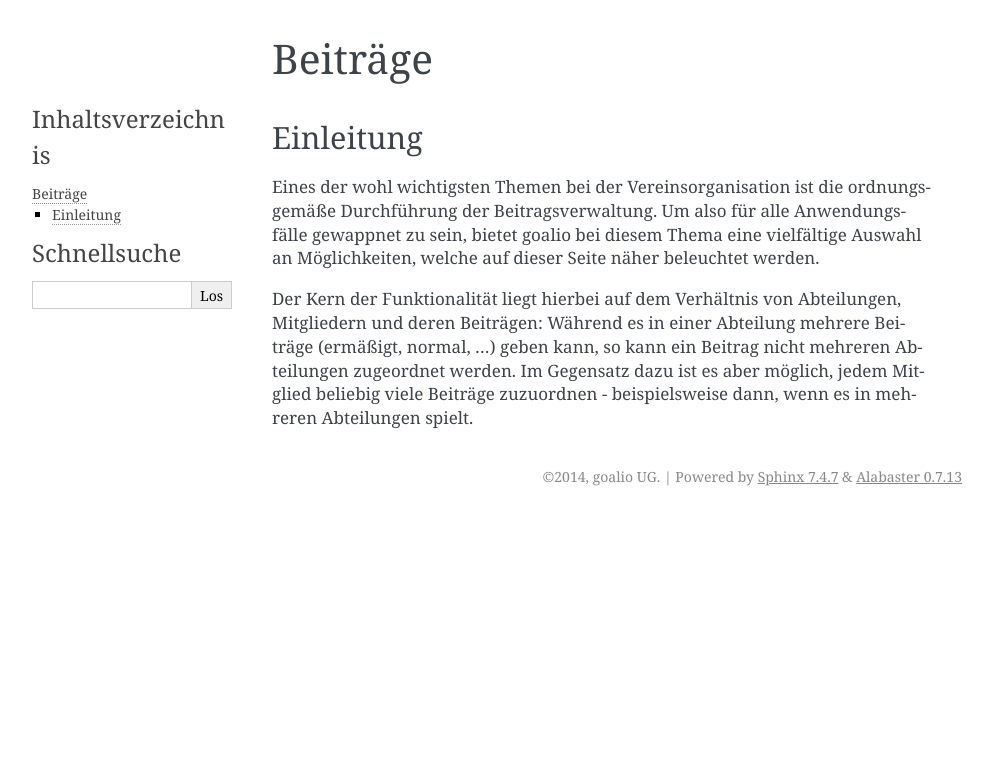
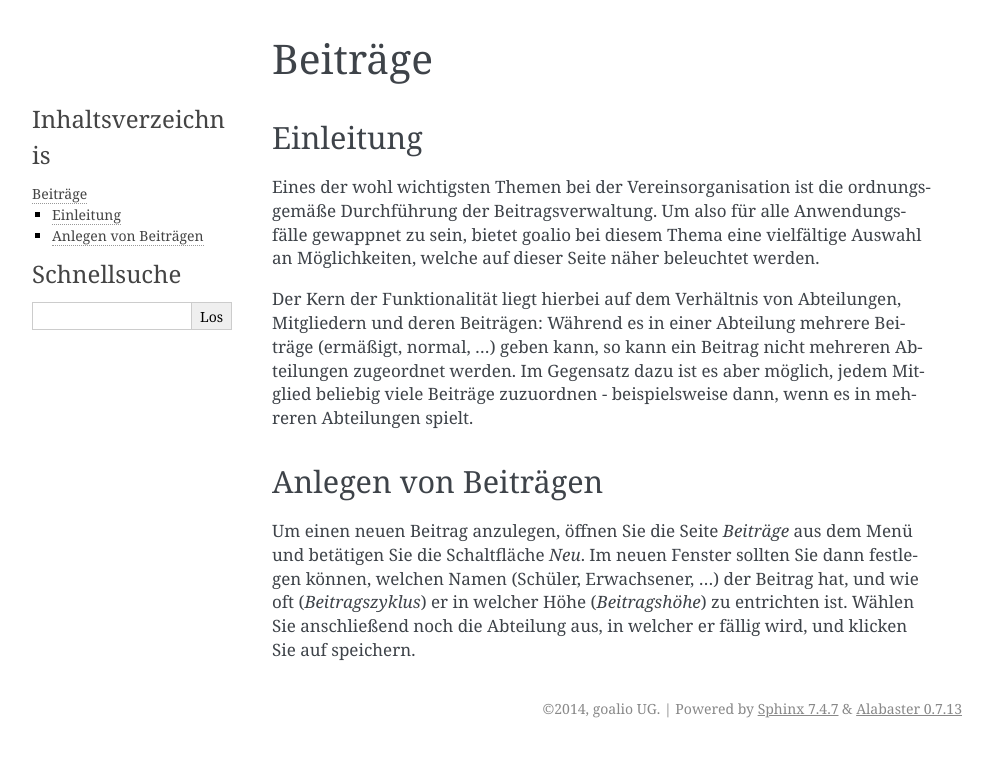
Before and after one commit to goalio/docs, a Sphinx documentation site: the page built from docs/module/finanzen.beitraege.rst, in a window 1280 px wide. Shown: the top 757 px of the page, without its empty margins (148-1141 px from the left). Built offline with Sphinx 7.4.7, drawn with Linux system fonts in a browser that asks for light colours; formulas are drawn with MathJax 3.

Commit message:
Update finanzen.beitraege.rst

```diff
--- a/docs/module/finanzen.beitraege.rst
+++ b/docs/module/finanzen.beitraege.rst
@@ -7,3 +7,8 @@ Einleitung
 Eines der wohl wichtigsten Themen bei der Vereinsorganisation ist die ordnungsgemäße Durchführung der Beitragsverwaltung. Um also für alle Anwendungsfälle gewappnet zu sein, bietet goalio bei diesem Thema eine vielfältige Auswahl an Möglichkeiten, welche auf dieser Seite näher beleuchtet werden.
 
 Der Kern der Funktionalität liegt hierbei auf dem Verhältnis von Abteilungen, Mitgliedern und deren Beiträgen: Während es in einer Abteilung mehrere Beiträge (ermäßigt, normal, ...) geben kann, so kann ein Beitrag nicht mehreren Abteilungen zugeordnet werden. Im Gegensatz dazu ist es aber möglich, jedem Mitglied beliebig viele Beiträge zuzuordnen - beispielsweise dann, wenn es in mehreren Abteilungen spielt.
+
+Anlegen von Beiträgen
+---------------------
+
+Um einen neuen Beitrag anzulegen, öffnen Sie die Seite *Beiträge* aus dem Menü und betätigen Sie die Schaltfläche *Neu*. Im neuen Fenster sollten Sie dann festlegen können, welchen Namen (Schüler, Erwachsener, ...) der Beitrag hat, und wie oft (*Beitragszyklus*) er in welcher Höhe (*Beitragshöhe*) zu entrichten ist. Wählen Sie anschließend noch die Abteilung aus, in welcher er fällig wird, und klicken Sie auf speichern.
```
